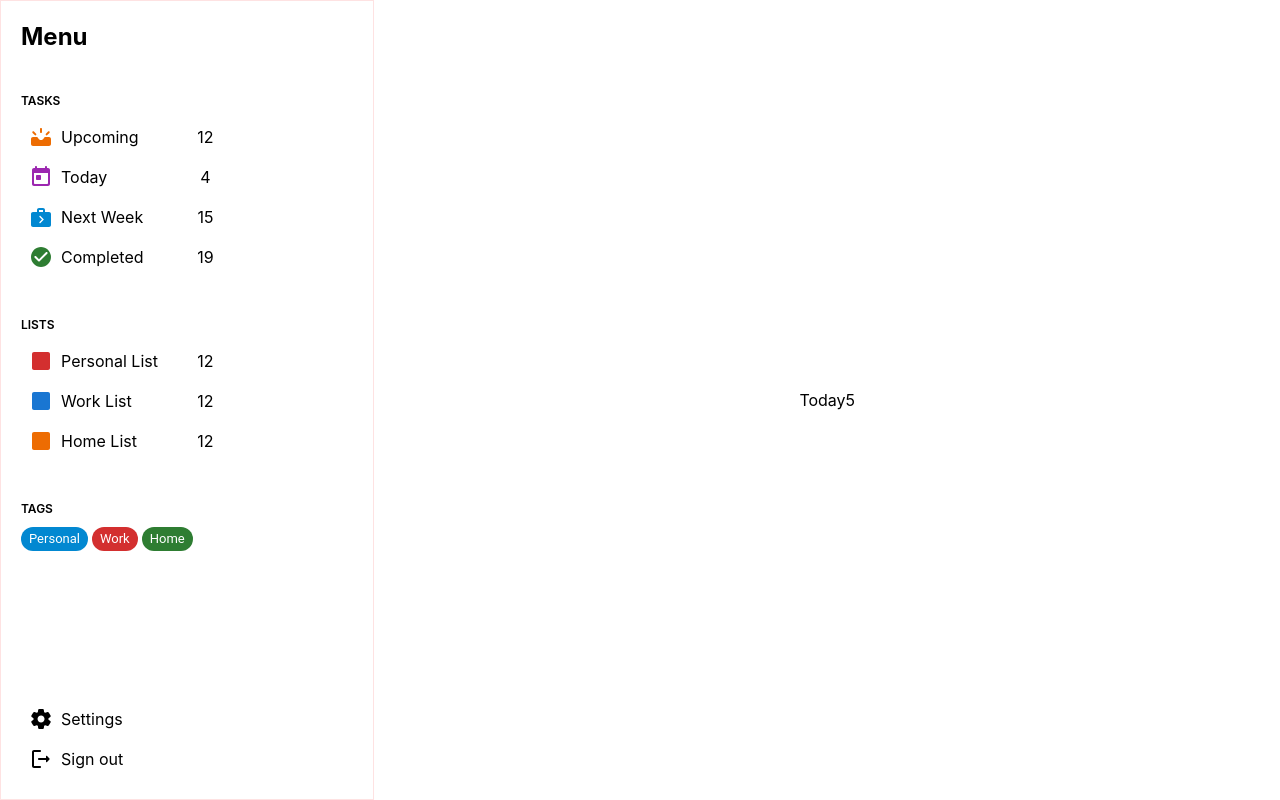
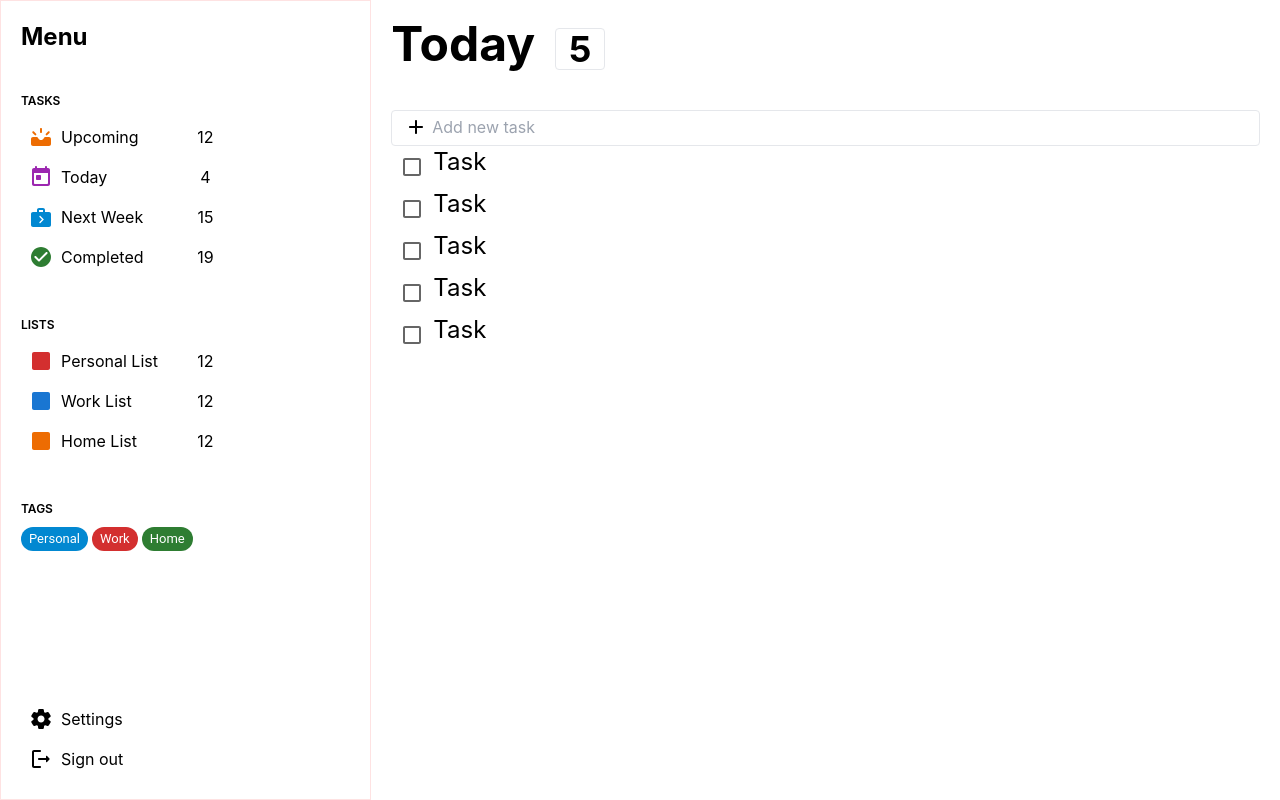
Before and after one commit to JamieBohannaWebDev/to-do-list-app, a React (Create React App) app: page / in a window 1280 px wide. Built offline with nearby package versions, Linux system fonts and the light colour scheme.

Commit message:
feat: updated toDoList component with new title, number of notifications, add new task input component and a few dummy tasks for now

```diff
--- /dev/null
+++ b/src/components/atoms/task.tsx
@@ -0,0 +1,13 @@
+import React from 'react'
+import { Checkbox } from '@mui/material'
+
+const Task = () => {
+  return (
+    <div className='flex'>
+        <Checkbox />
+        <p className='text-2xl'>Task</p>
+    </div>
+  )
+}
+
+export default Task
--- a/src/components/organisms/toDoList.tsx
+++ b/src/components/organisms/toDoList.tsx
@@ -1,17 +1,29 @@
-import React from 'react'
+import React from 'react';
+import AddNewTask from '../atoms/addNewTask';
+import Task from '../atoms/task';
 
 const ToDoList = () => {
-  return (
-    <main className='flex w-full justify-center flex-col items-center'>
-      <div className='flex'><h1>Today</h1><p>5</p></div>
+	return (
+		<main className="flex p-5 w-full flex-col">
+			<div className="flex mb-10">
+				<h1 className="text-5xl font-bold">Today</h1>
+				<p className="font-bold text-4xl border rounded min-w-[50px] mt-2 text-center ml-5">
+					5
+				</p>
+			</div>
 
-      {/* Add new task component */}
+			<AddNewTask />
 
-      {/* Item component */}
+			<Task />
+			<Task />
+			<Task />
+			<Task />
+			<Task />
 
-      {/* Completed tasks component */}
-    </main>
-  )
-}
 
-export default ToDoList
+			{/* Completed tasks component */}
+		</main>
+	);
+};
+
+export default ToDoList;
```
